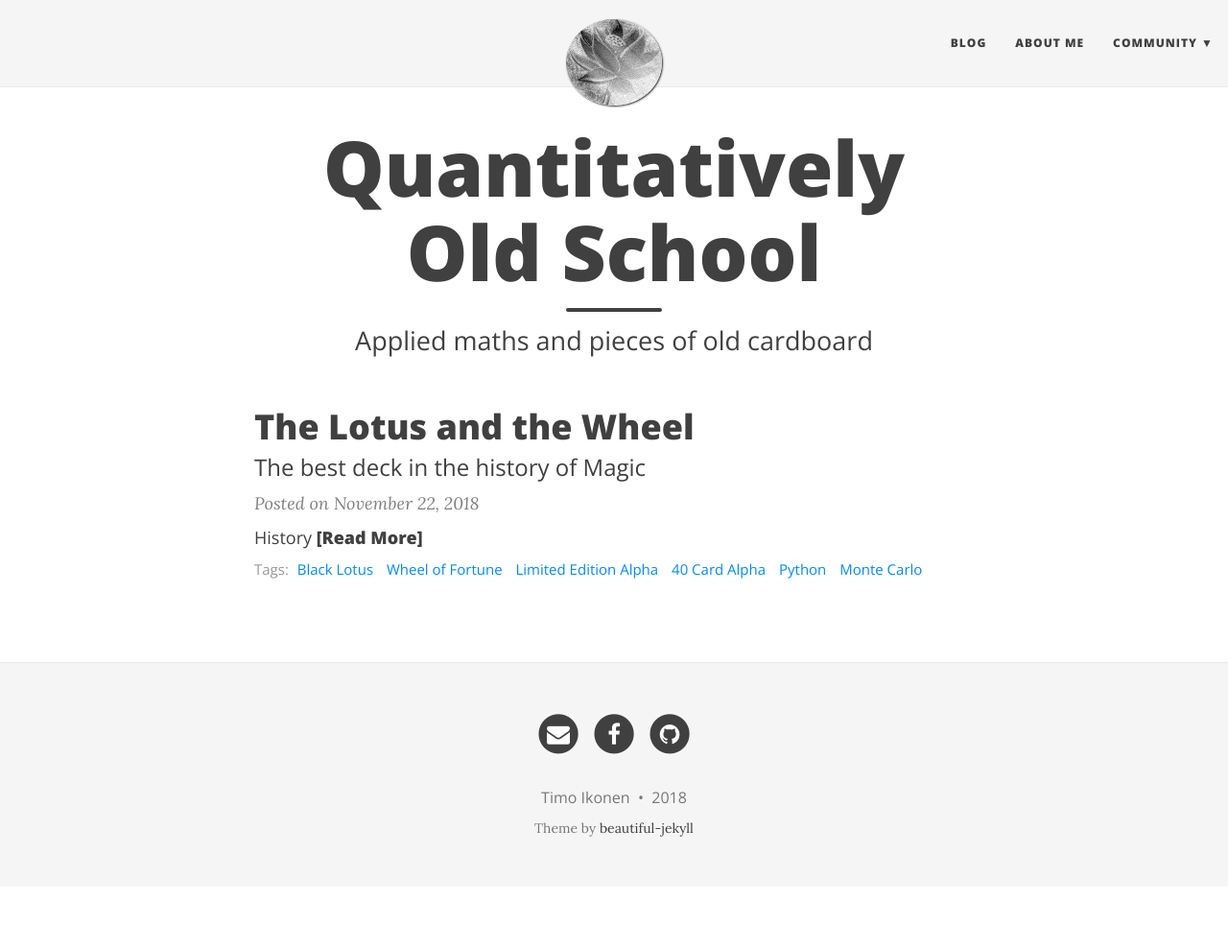
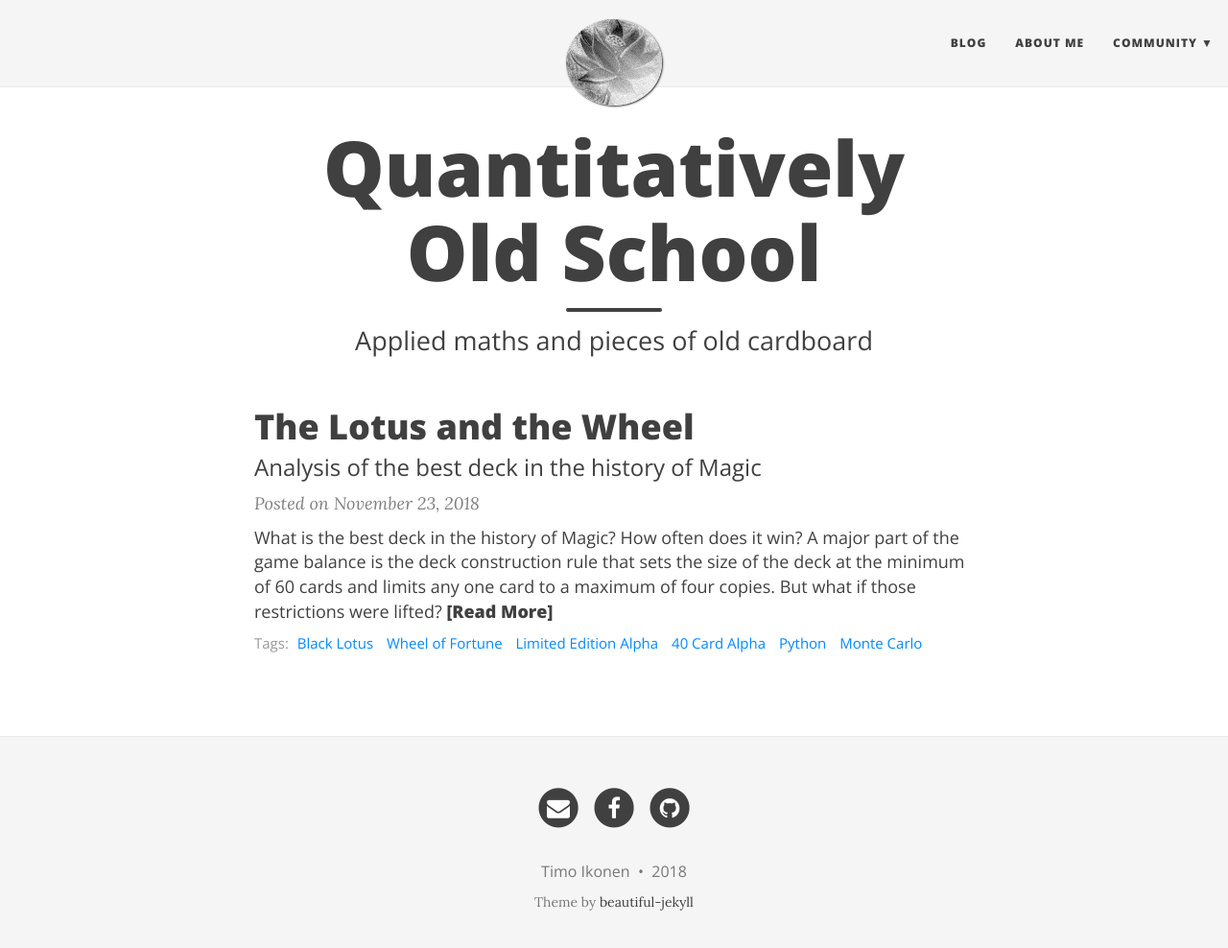
Before and after one commit to tmikonen/quantitatively, a Jekyll site: the page built from index.html, in a window 1280 px wide and 1001 px high. Shown: the top 988 px of the window at 96% size. Built offline with Jekyll 4.4.1, drawn with Linux system fonts in a browser that asks for light colours; nearby versions of some CDN libraries; the list of posts is cut into pages by our own code.

Commit message:
Edited post description template

```diff
--- a/_posts/2018-11-22-the-lotus-and-the-wheel.md
+++ b/_posts/2018-11-23-the-lotus-and-the-wheel.md
@@ -1,14 +1,15 @@
 ---
 layout: post
 title: The Lotus and the Wheel
-subtitle: The best deck in the history of Magic
+subtitle: Analysis of the best deck in the history of Magic
+post_description: What is the best deck in the history of Magic? How often does it win? A major part of the game balance is the deck construction rule that sets the size of the deck at the minimum of 60 cards and limits any one card to a maximum of four copies. But what if those restrictions were lifted?
 bigimg: /img/lotus_and_wheel/lotus_and_wheel.jpg
 tags: [Black Lotus, Wheel of Fortune, Limited Edition Alpha, 40 Card Alpha, Python, Monte Carlo]
 ---
 
 ## History
 
-What is the best deck in the history of Magic? Over the 25-year life of Magic: the Gathering, card and set design have improved and bans and restrictions have kept dominating cards at bay. For the most part, the game has achieved a healthy balance between the various decks and archetypes across most of its constructed formats. A major part of the game balance is the deck construction rule that sets the size of the deck at the minimum of 60 cards and limits any one card to a maximum of four copies. But, what if that those restrictions were lifted?
+What is the best deck in the history of Magic? How often does it win? Over the 25-year life of Magic: the Gathering, card and set design have improved and bans and restrictions have kept dominating cards at bay. For the most part, the game has achieved a healthy balance between the various decks and archetypes across most of its constructed formats. A major part of the game balance is the deck construction rule that sets the size of the deck at the minimum of 60 cards and limits any one card to a maximum of four copies. But what if those restrictions were lifted?
 
 In the first months after its [release in August of 1993](https://mtg.gamepedia.com/Alpha), that's exactly how Magic was played. In this era of Wild Magic, a deck only had to have a minimum of [40 cards and the number of copies of a single card was not at all limited](http://oldschool-mtg.blogspot.com/2018/03/the-oldest-school-wizards-tournament.html). Because of no limitations, a number of severely degenerate decks quickly arose. Among those were the [Plague Rats](http://gatherer.wizards.com/Pages/Card/Details.aspx?multiverseid=77) deck, the [Lightning Bolt](http://gatherer.wizards.com/Pages/Card/Details.aspx?multiverseid=209) deck, and the [Timetwister](http://gatherer.wizards.com/Pages/Card/Details.aspx?multiverseid=132)-[Fireball](http://gatherer.wizards.com/Pages/Card/Details.aspx?multiverseid=197) deck. Each of these decks relied on multiple (dozens) of copies of a certain card to overwhelm the opponent with synergy and unmatched consistency (see, for example, [The History of Vintage](http://www.eternalcentral.com/schools-of-magic-the-history-of-vintage-chapters-1-2/) by Steve Menendian). However, reportedly the most deadly was the deck consisting of a combination of two cards: the [Wheel of Fortune](http://gatherer.wizards.com/Pages/Card/Details.aspx?multiverseid=231) and the [Black Lotus](http://gatherer.wizards.com/Pages/Card/Details.aspx?multiverseid=3).
 
--- a/index.html
+++ b/index.html
@@ -31,11 +31,8 @@ use-site-title: true
       </div>
       {% endif %}
       <div class="post-entry">
-        {{ post.excerpt | strip_html | xml_escape | truncatewords: site.excerpt_length }}
-        {% assign excerpt_word_count = post.excerpt | number_of_words %}
-        {% if post.content != post.excerpt or excerpt_word_count > site.excerpt_length %}
-          <a href="{{ post.url | prepend: site.baseurl }}" class="post-read-more">[Read&nbsp;More]</a>
-        {% endif %}
+        {{ post.post_description }}
+        <a href="{{ post.url | prepend: site.baseurl }}" class="post-read-more">[Read&nbsp;More]</a>
       </div>
     </div>
 
```
